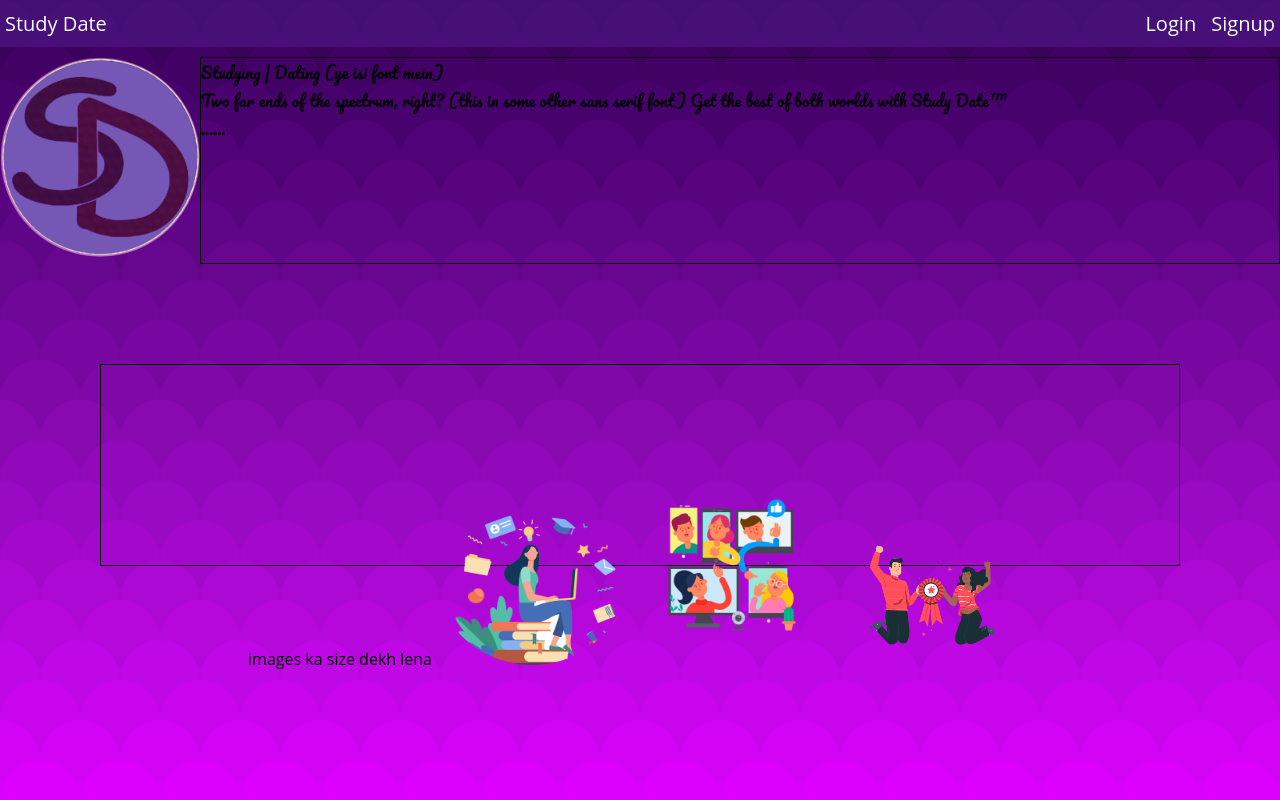
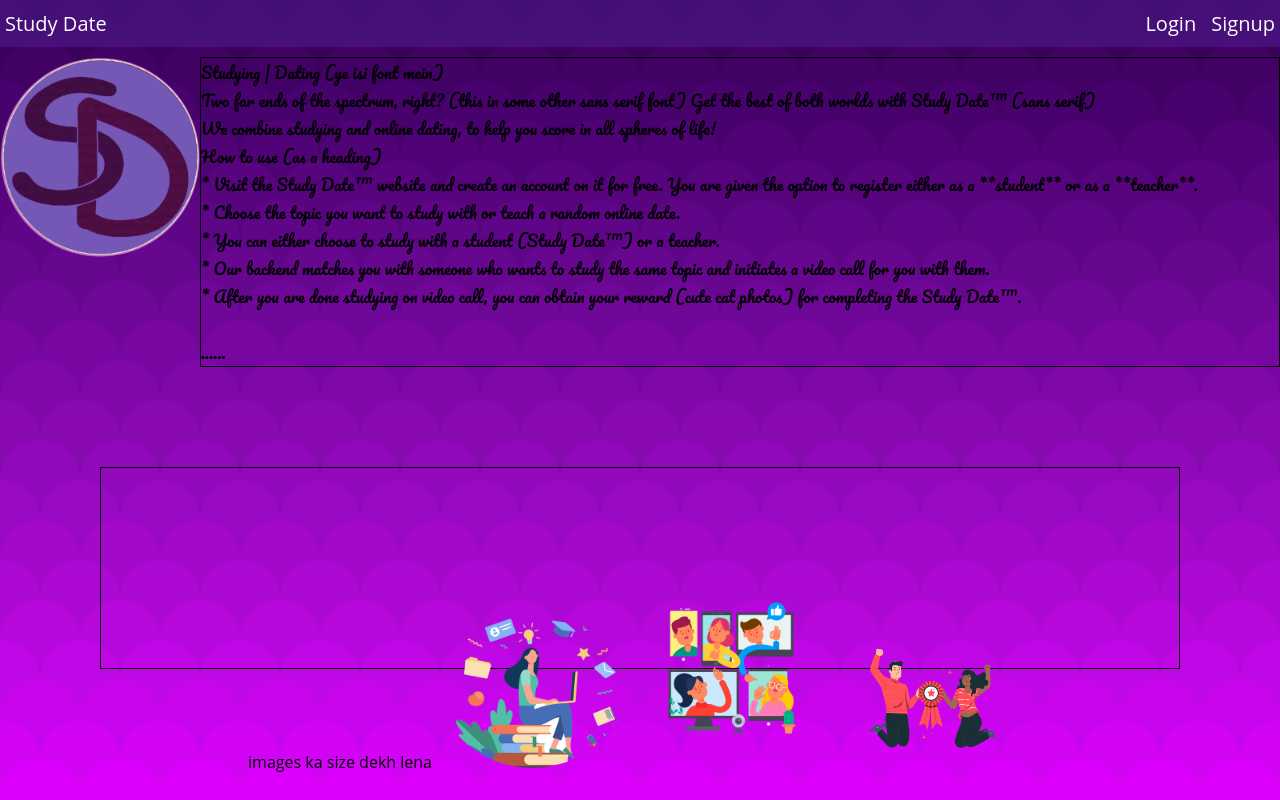
Before and after one commit to osdc/codejam, a React (Create React App) app in the folder flashy-fries/: page / in a window 1280 px wide. Built offline with nearby package versions, Linux system fonts and the light colour scheme; no server answers; a web font is replaced by a local one.

Commit message:
added homepage descriptions

```diff
--- a/flashy-fries/src/components/Homepage/Homepage.js
+++ b/flashy-fries/src/components/Homepage/Homepage.js
@@ -17,7 +17,15 @@ function Homepage() {
         <div className="descr">
           Studying | Dating (ye isi font mein)<br />
           Two far ends of the spectrum, right? (this in some other sans serif font)
-          Get the best of both worlds with Study Date™
+          Get the best of both worlds with Study Date™ (sans serif) <br />
+          We combine studying and online dating, to help you score in all spheres of life!
+          <br />
+          How to use (as a heading) <br />
+          * Visit the Study Date™ website and create an account on it for free. You are given the option to register either as a **student** or as a **teacher**. <br />
+* Choose the topic you want to study with or teach a random online date.<br />
+* You can either choose to study with a student (Study Date™) or a teacher.<br />
+* Our backend matches you with someone who wants to study the same topic and initiates a video call for you with them.<br />
+* After you are done studying on video call, you can obtain your reward (cute cat photos) for completing the Study Date™.<br />
           <br />
           ......
         </div>
```
Also changed, not shown: 2 other files (tests, documents, lock files or other folders).
